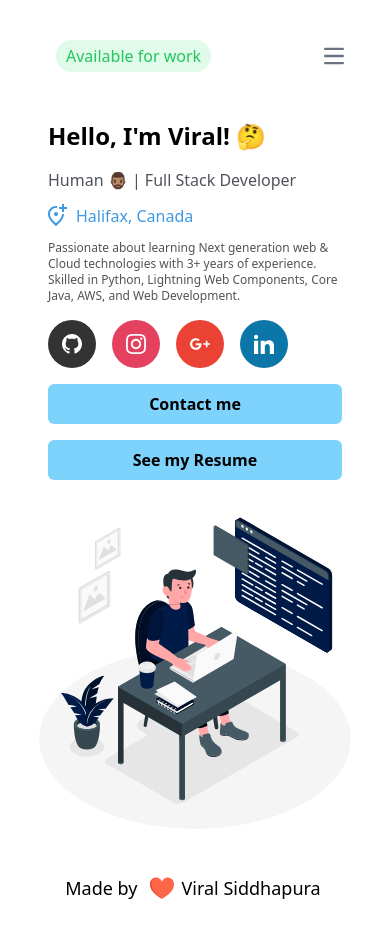
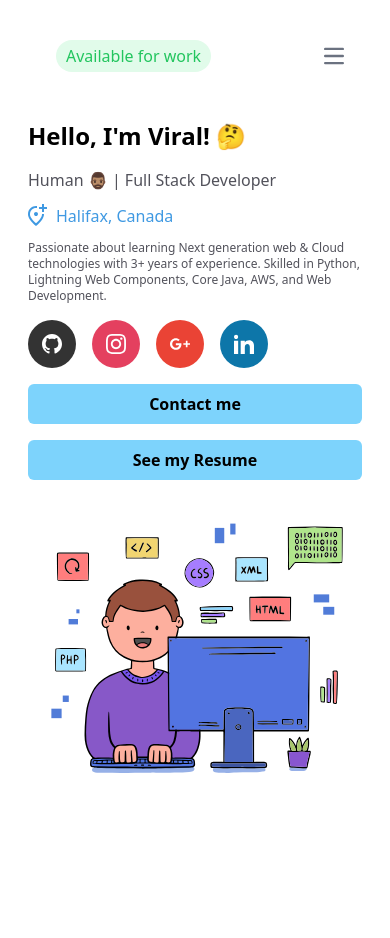
Before and after one commit to viral-siddhapura/portfolio, a Next.js app: page / in a window 390 px wide. After the commit the page ends 878 px from the top, so only its background shows below. Built offline with nearby package versions, Linux system fonts and the light colour scheme.

Commit message:
responsiveness added in all components

```diff
--- a/app/contact/page.tsx
+++ b/app/contact/page.tsx
@@ -107,7 +107,7 @@ export default function Contact() {
                             <ContactForm></ContactForm>
                         </div>
                     </div>
-                    <Footer />
+                    {/* <Footer /> */}
                 </div>
             }
         </main>
--- a/app/education/page.tsx
+++ b/app/education/page.tsx
@@ -14,7 +14,7 @@ export default function Education() {
                     <Heading />
                     <Colleges />
                     <Certifications />
-                    <Footer />
+                    {/* <Footer /> */}
                 </div>
             }
         </main>
--- a/app/experience/page.tsx
+++ b/app/experience/page.tsx
@@ -18,9 +18,9 @@ export default function Experience() {
                 <div className='flex flex-row w-full basis-5/6'>
                     <ExperienceList />
                 </div>
-                <div className='flex flex-row w-full justify-center basis-1/6 p-2'>
+                {/* <div className='flex flex-row w-full justify-center basis-1/6 p-2'>
                     <Footer />
-                </div>
+                </div> */}
             </div>
         </main>
     );
--- a/app/footer.tsx
+++ b/app/footer.tsx
@@ -2,9 +2,8 @@ import Image from "next/image";
 
 export default function Footer() {
     return (
-        <footer className="mt-auto flex flex-col sm:flex-row md:flex-row lg:flex-row items-center justify-center py-4">
-            <div className="flex flex-row justify-center items-center">
-                <p className="text-lg text-black dark:text-white sm:text-center">Made by</p>
+        <footer className="flex flex-row justify-center sticky inset-x-0 bottom-0 shrink-0">
+            <p className="text-lg font-semibold text-black dark:text-white">Made by</p>
             <div className="mx-1"></div>
             <Image
                 className="mx-1"
@@ -13,8 +12,7 @@ export default function Footer() {
                 width={24}
                 height={24}
             />
-                <p className="text-lg text-black dark:text-white sm:text-center md:text-center mx-1">Viral Siddhapura</p>
-            </div>
+            <p className="text-lg font-semibold text-black dark:text-white mx-1">Viral Siddhapura</p>
         </footer>
     )
 }
--- a/app/homepage.tsx
+++ b/app/homepage.tsx
@@ -4,32 +4,32 @@ import SocialMedia from './social_media'
 
 export default function HomePage() {
     return (
-        <div className='flex flex-col my-5 sm:my-10 md:my-20'>
-            <div className='flex flex-col sm:flex-row'>
-                <div className='animation_slideIn_left flex flex-col sm:w-2/3 md:w-2/3 lg:w-2/3'>
+        <div>
+            <div className='flex flex-col my-5 sm:my-10 md:my-20 sm:flex-row'>
+                <div className='animation_slideIn_left flex flex-col sm:w-1/2 md:w-1/2 lg:w-1/2'>
                     <div>
-                        <p className='mx-5 sm:mx-10 md:mx-20 lg:mx-60 text-2xl sm:text-3xl md:text-5xl lg:text-6xl text-black dark:text-white font-bold p-2 sm:p-3 md:p-4 lg:p-4'>
+                        <p className='text-2xl sm:text-3xl md:text-5xl lg:text-5xl text-black dark:text-white font-bold p-2 sm:p-3 md:p-4 lg:p-4'>
                             Hello, I'm Viral! 🤔
                         </p>
                     </div>
-                    <div className='mx-5 sm:mx-10 md:mx-20 lg:mx-60 font-bold p-2 sm:p-3 md:p-4 lg:p-4'>
+                    <div className='font-bold p-2 sm:p-3 md:p-4 lg:p-4'>
                         <p className='text-base sm:text-lg md:text-2xl lg:text-4xl font-medium text-zinc-600 dark:text-zinc-400'>
                             Human 🧔🏽‍♂️ | Full Stack Developer
                         </p>
                     </div>
-                    <div className='flex flex-row mx-5 sm:mx-10 md:mx-20 lg:mx-60 font-bold p-1 sm:p-3 md:p-4 lg:p-4'>
+                    <div className='flex flex-row font-bold p-1 sm:p-3 md:p-4 lg:p-4'>
                         <Link href={'https://www.google.com/maps/place/Halifax,+NS,+Canada'} target='_blank' >
                             <Image src="/images/location.svg" alt="location" width={24} height={24} />
                         </Link>
                         <p className='ml-2 text-base sm:text-md md:text-lg lg:text-xl font-medium text-[#3F99E2] dark:text-[#3F99E2]'>Halifax, Canada</p>
                     </div>
-                    <div className='mx-5 sm:mx-10 md:mx-20 lg:mx-60 font-bold p-2 sm:p-3 md:p-4 lg:p-4'>
+                    <div className='font-bold p-2 sm:p-3 md:p-4 lg:p-4'>
                         <p className='text-xs sm:text-sm md:text-base lg:text-base font-medium text-zinc-600 dark:text-zinc-400'>
                             Passionate about learning Next generation web & Cloud technologies with 3+ years of experience. Skilled in Python, Lightning Web Components, Core Java, AWS, and Web Development.
                         </p>
                     </div>
                     <SocialMedia />
-                    <div className='flex flex-col sm:flex-row mx-5 sm:mx-10 md:mx-20 lg:mx-60 space-y-4 sm:space-y-0 space-x-0 sm:space-x-4 p-2 sm:p-3 md:p-4 lg:p-4'>
+                    <div className='flex flex-col sm:flex-row space-y-4 sm:space-y-0 space-x-0 sm:space-x-4 p-2 sm:p-3 md:p-4 lg:p-4'>
                         <Link href={'/contact'}>
                             <button className='p-2 sm:p-3 w-full sm:w-44 items-center justify-center rounded-md bg-sky-300 hover:bg-sky-500 text-black font-semibold transition delay-150 duration-300 ease-in-out hover:-translate-y-1'>
                                 Contact me
@@ -42,7 +42,7 @@ export default function HomePage() {
                         </Link>
                     </div>
                 </div>
-                <div className='flex flex-col md:w-1/3 sm:w-1/3 lg:w-1/3 '>
+                <div className='flex flex-row justify-center md:w-1/2 sm:w-1/2 lg:w-1/2 '>
                     <Image
                         className='animation_slideIn_right'
                         src="/images/developer.svg"
--- a/app/page.tsx
+++ b/app/page.tsx
@@ -5,12 +5,18 @@ import ThemeToggle from './components/ThemeToggle';
 
 export default function Home() {
   return (
-    <main className='flex min-h-screen flex-col'>
+    <main>
       {
         <div className='flex flex-col flex-grow p-5'>
-          <NavigationBar />
-          <HomePage />
-          <Footer />
+          <div className='flex flex-col basis-1/6'>
+            <NavigationBar />
+          </div>
+          <div className='flex flex-col basis-5/6'>
+            <HomePage />
+          </div>
+          {/* <div className='flex flex-col basis-1/6'>
+            <Footer />
+          </div> */}
         </div>
       }
     </main>
--- a/app/projects/page.tsx
+++ b/app/projects/page.tsx
@@ -18,7 +18,7 @@ export default function Projects() {
                             More Projects (GitHub)
                         </Link>
                     </div>
-                    <Footer />
+                    {/* <Footer /> */}
                 </div>
             }
         </main>
--- a/app/social_media.tsx
+++ b/app/social_media.tsx
@@ -2,7 +2,7 @@ import Link from "next/link";
 
 export default function SocialMedia() {
     return (
-        <div className='flex flex-row space-x-4 md:space-x-4 lg:space-x-4 sm:space-x-4 xl:space-x-4 2xl:space-x-4 mx-5 sm:mx-10 md:mx-20 lg:mx-60 p-2 sm:p-3 md:p-4 lg:p-4'>
+        <div className='flex flex-row space-x-4 md:space-x-4 lg:space-x-4 sm:space-x-4 xl:space-x-4 2xl:space-x-4 p-2 sm:p-3 md:p-4 lg:p-4'>
             {/* Github Button */}
             <div>
                 <Link href="https://github.com/HVMS" target="_blank" rel="noopener noreferrer">
```
Also changed, not shown: public/images/developer.svg. Lines whose indentation alone changed are shown as unchanged.
